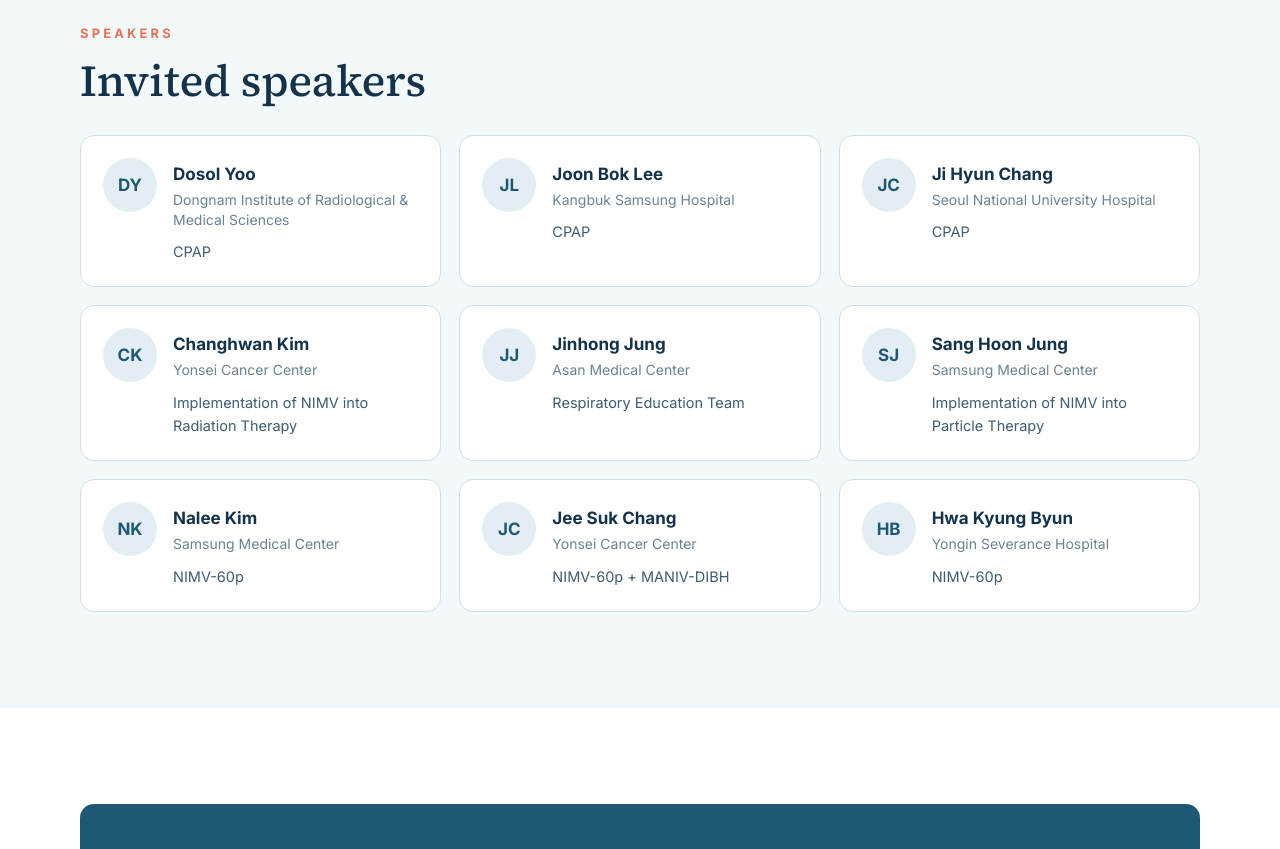
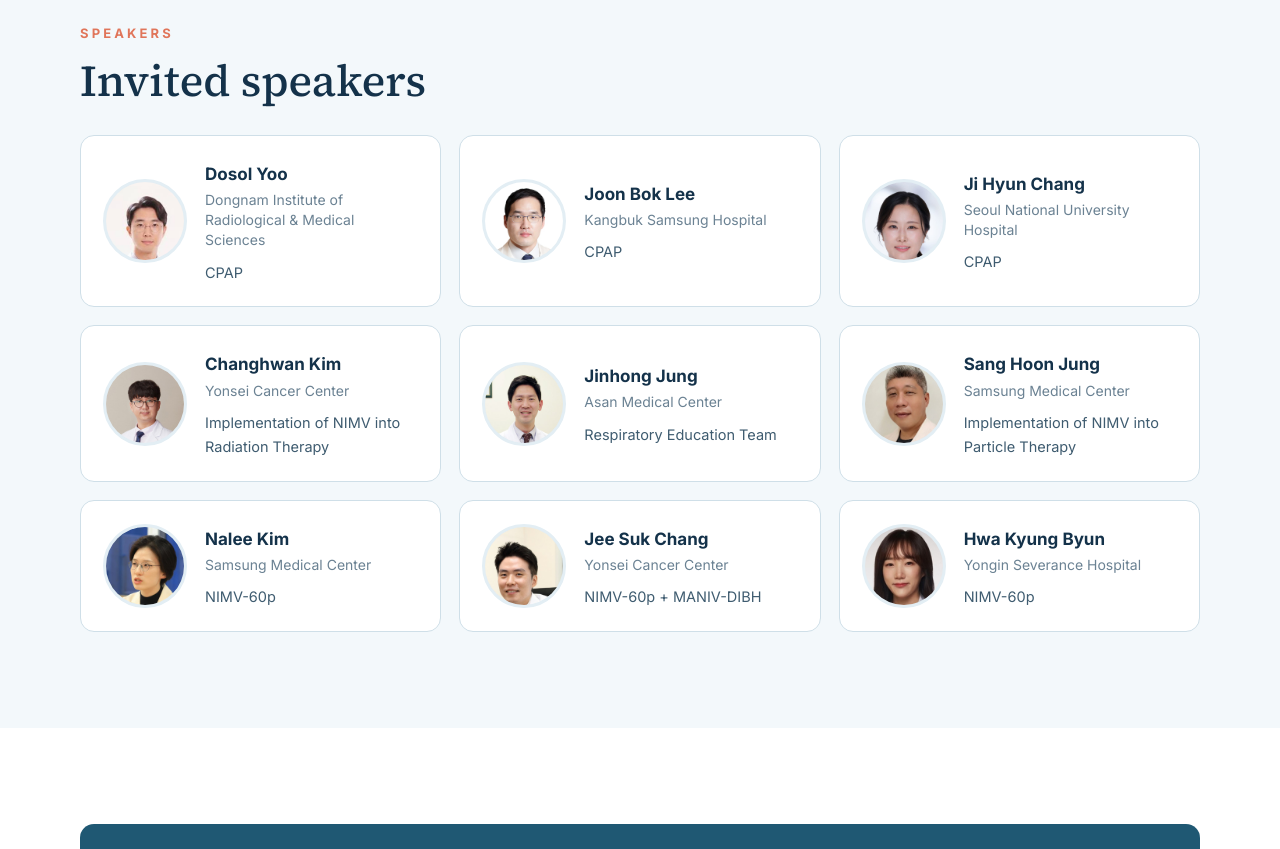
Before and after one commit to bcrtkorea/bcrtkorea.github.io, a plain HTML site: page index.html in a window 1280 px wide. Shown: the part 5060-5909 px from the top of the page. Drawn offline with Linux system fonts and the light colour scheme.

Commit message:
Add speaker photos

```diff
--- a/assets/css/style.css
+++ b/assets/css/style.css
@@ -114,8 +114,8 @@ h3 { font-size: 19px; margin: 0 0 8px; }
 
 /* speakers */
 .speakers { display: grid; grid-template-columns: repeat(3, 1fr); gap: 18px; }
-.speaker { background: var(--white); border: 1px solid var(--line); border-radius: var(--radius); padding: 22px; display: grid; grid-template-columns: 54px 1fr; gap: 16px; align-items: start; }
-.avatar { width: 54px; height: 54px; border-radius: 50%; background: var(--bg); color: var(--band); display: grid; place-items: center; font-weight: 700; font-size: 17px; }
+.speaker { background: var(--white); border: 1px solid var(--line); border-radius: var(--radius); padding: 22px; display: grid; grid-template-columns: 84px 1fr; gap: 18px; align-items: center; }
+.avatar { width: 84px; height: 84px; border-radius: 50%; object-fit: cover; background: var(--bg); border: 3px solid var(--bg); }
 .speaker h3 { font-size: 17px; margin: 2px 0 2px; }
 .speaker .aff { margin: 0; color: var(--muted); font-size: 14px; line-height: 1.45; }
 .speaker .topic { margin: 10px 0 0; font-size: 14.5px; color: var(--ink-2); }
--- a/index.html
+++ b/index.html
@@ -157,47 +157,47 @@
       <h2 id="speakers-title">Invited speakers</h2>
       <div class="speakers">
       <article class="speaker">
-        <div class="avatar" aria-hidden="true">DY</div>
+        <img class="avatar" src="assets/img/speakers/dosol_yoo.jpg" width="400" height="400" alt="Photo of Dosol Yoo" loading="lazy">
         <div><h3>Dosol Yoo</h3><p class="aff">Dongnam Institute of Radiological &amp; Medical Sciences</p>
           <p class="topic">CPAP</p></div>
       </article>
       <article class="speaker">
-        <div class="avatar" aria-hidden="true">JL</div>
+        <img class="avatar" src="assets/img/speakers/joonbok_lee.jpg" width="400" height="400" alt="Photo of Joon Bok Lee" loading="lazy">
         <div><h3>Joon Bok Lee</h3><p class="aff">Kangbuk Samsung Hospital</p>
           <p class="topic">CPAP</p></div>
       </article>
       <article class="speaker">
-        <div class="avatar" aria-hidden="true">JC</div>
+        <img class="avatar" src="assets/img/speakers/jihyun_chang.jpg" width="400" height="400" alt="Photo of Ji Hyun Chang" loading="lazy">
         <div><h3>Ji Hyun Chang</h3><p class="aff">Seoul National University Hospital</p>
           <p class="topic">CPAP</p></div>
       </article>
       <article class="speaker">
-        <div class="avatar" aria-hidden="true">CK</div>
+        <img class="avatar" src="assets/img/speakers/changhwan_kim.jpg" width="400" height="400" alt="Photo of Changhwan Kim" loading="lazy">
         <div><h3>Changhwan Kim</h3><p class="aff">Yonsei Cancer Center</p>
           <p class="topic">Implementation of NIMV into Radiation Therapy</p></div>
       </article>
       <article class="speaker">
-        <div class="avatar" aria-hidden="true">JJ</div>
+        <img class="avatar" src="assets/img/speakers/jinhong_jung.jpg" width="400" height="400" alt="Photo of Jinhong Jung" loading="lazy">
         <div><h3>Jinhong Jung</h3><p class="aff">Asan Medical Center</p>
           <p class="topic">Respiratory Education Team</p></div>
       </article>
       <article class="speaker">
-        <div class="avatar" aria-hidden="true">SJ</div>
+        <img class="avatar" src="assets/img/speakers/sanghoon_jung.jpg" width="400" height="400" alt="Photo of Sang Hoon Jung" loading="lazy">
         <div><h3>Sang Hoon Jung</h3><p class="aff">Samsung Medical Center</p>
           <p class="topic">Implementation of NIMV into Particle Therapy</p></div>
       </article>
       <article class="speaker">
-        <div class="avatar" aria-hidden="true">NK</div>
+        <img class="avatar" src="assets/img/speakers/nalee_kim.jpg" width="400" height="400" alt="Photo of Nalee Kim" loading="lazy">
         <div><h3>Nalee Kim</h3><p class="aff">Samsung Medical Center</p>
           <p class="topic">NIMV-60p</p></div>
       </article>
       <article class="speaker">
-        <div class="avatar" aria-hidden="true">JC</div>
+        <img class="avatar" src="assets/img/speakers/jeesuk_chang.jpg" width="400" height="400" alt="Photo of Jee Suk Chang" loading="lazy">
         <div><h3>Jee Suk Chang</h3><p class="aff">Yonsei Cancer Center</p>
           <p class="topic">NIMV-60p + MANIV-DIBH</p></div>
       </article>
       <article class="speaker">
-        <div class="avatar" aria-hidden="true">HB</div>
+        <img class="avatar" src="assets/img/speakers/hwakyung_byun.jpg" width="400" height="400" alt="Photo of Hwa Kyung Byun" loading="lazy">
         <div><h3>Hwa Kyung Byun</h3><p class="aff">Yongin Severance Hospital</p>
           <p class="topic">NIMV-60p</p></div>
       </article>
```
Also changed, not shown: assets/img/speakers/changhwan_kim.jpg (added), assets/img/speakers/dosol_yoo.jpg (added), assets/img/speakers/hwakyung_byun.jpg (added), assets/img/speakers/jeesuk_chang.jpg (added), assets/img/speakers/jihyun_chang.jpg (added), assets/img/speakers/jinhong_jung.jpg (added), assets/img/speakers/joonbok_lee.jpg (added), assets/img/speakers/nalee_kim.jpg (added), assets/img/speakers/sanghoon_jung.jpg (added).
